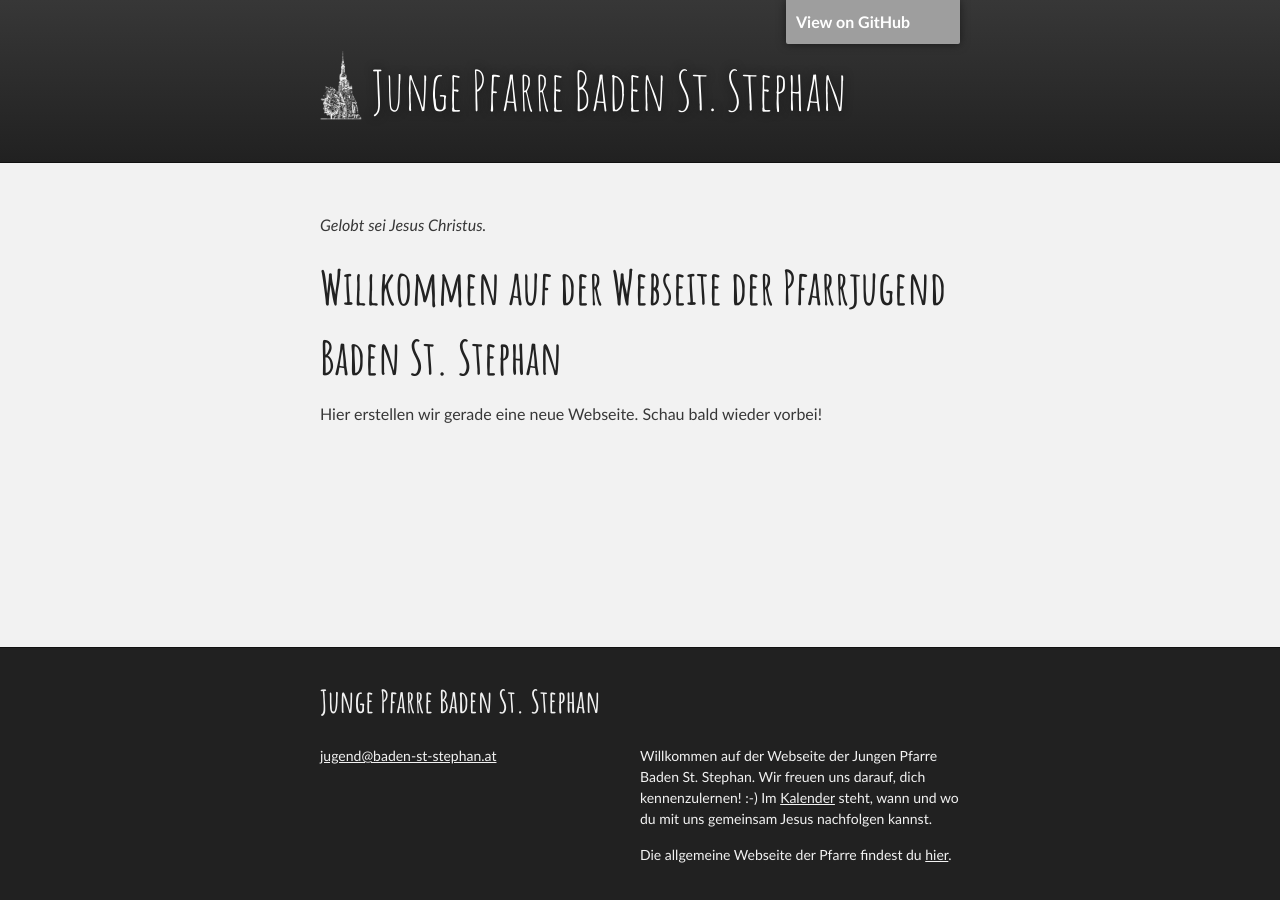
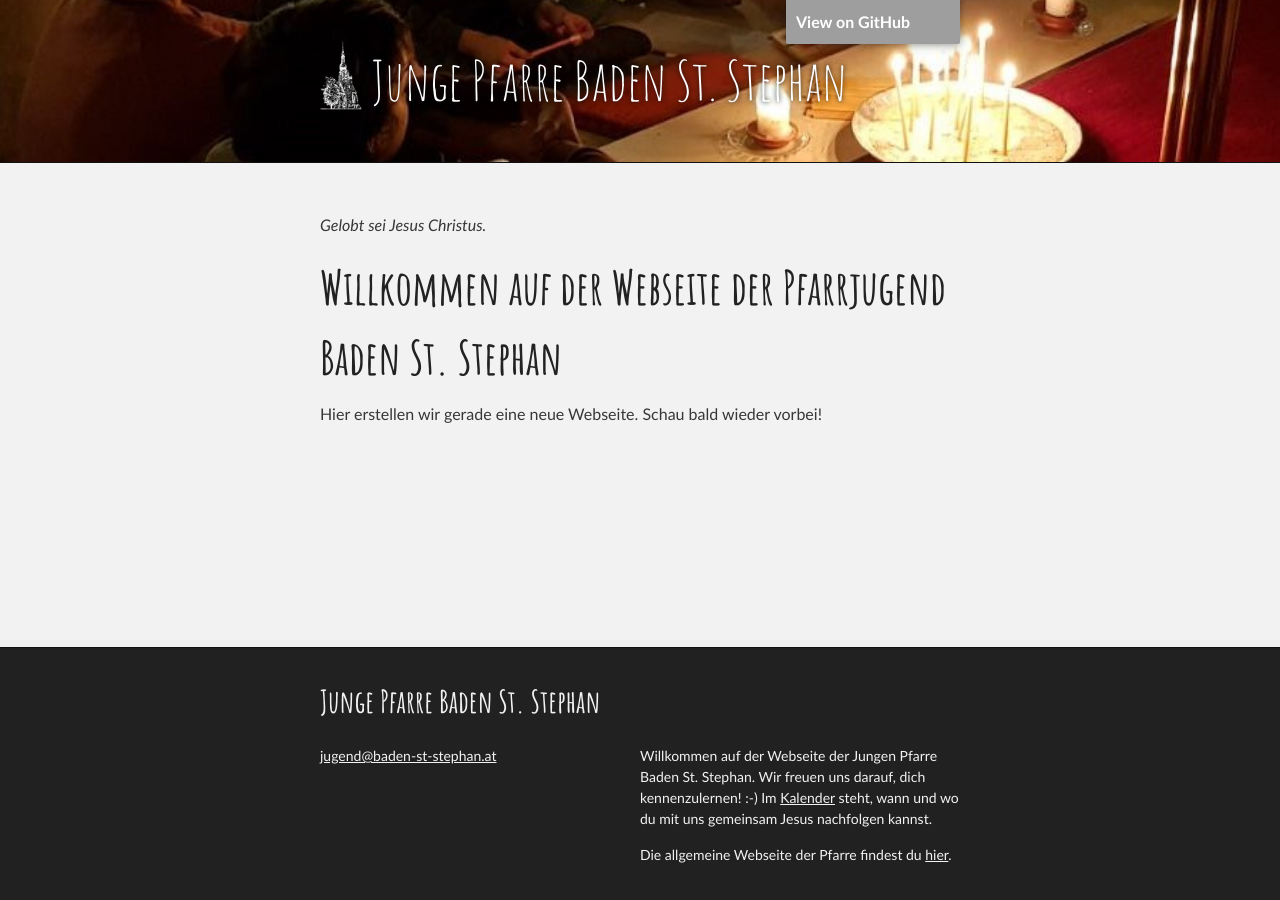
Before and after one commit to xannaveronix/junge-pfarre.github.io, a Jekyll site: the page built from index.md, in a window 1280 px wide. Built offline with Jekyll 4.4.1, drawn with Linux system fonts in a browser that asks for light colours; the repository's description, which GitHub fills in, is left out; grey boxes are pictures that could not be loaded.

Commit message:
Hinzufügen des Hintergrundbilds zum Header

```diff
--- a/assets/css/style.scss
+++ b/assets/css/style.scss
@@ -55,6 +55,7 @@ h6 {
   font-size: calc(42px * 1.3);
   font-weight: 400;
   display: inline-block;
+  text-shadow: #111 0px 0px 5px;
 }
 
 #logo {
@@ -65,6 +66,17 @@ h6 {
   width: auto;
   padding: 0;
   margin: 0 10px 0 0;
+}
+
+#header_wrap {
+  background-image: url('/assets/Meilensteine20171221.jpg');
+  background-repeat: no-repeat;
+  background-position: center calc(50% - 50px);
+  background-size: cover;
+}
+
+#header_wrap .inner {
+  padding: 40px 10px;
 }
 
 #main_content_wrap {
@@ -112,6 +124,10 @@ Small Device Styles
   #project_title {
     font-size: 10.5vw;
   }
+
+  #header_wrap .inner {
+    padding: 10.5% 10px;
+  }
 }
 
 @media screen and (max-width: 480px) {
```
Also changed, not shown: assets/Meilensteine20171221.jpg (added).
